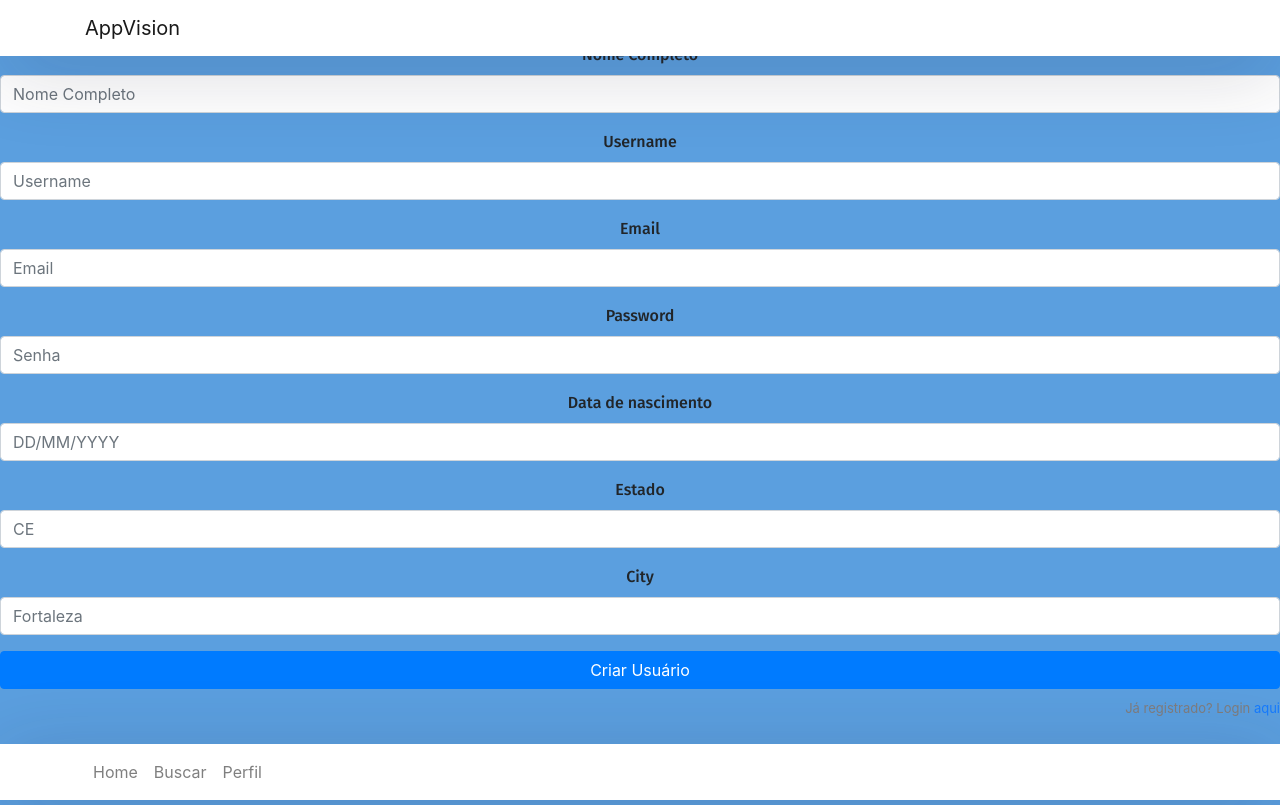
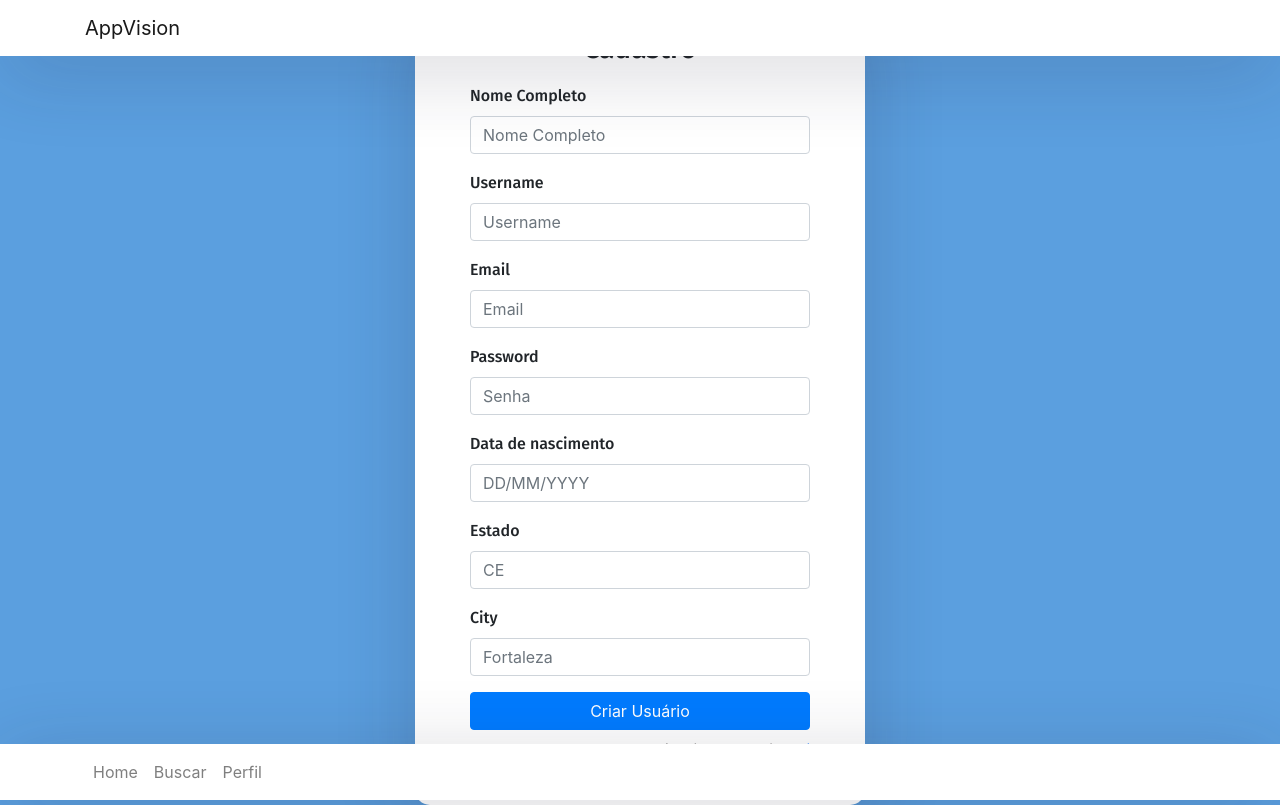
Before and after one commit to mck-pratica-ads/mackenzie-pratica-ads, a React (Create React App) app: page /sign-up in a window 1280 px wide. Built offline with nearby package versions, Linux system fonts and the light colour scheme; the HTML template or start-up script is replaced by a standard one.

Commit message:
Improve login and signup components

```diff
--- a/src/components/login.component.js
+++ b/src/components/login.component.js
@@ -39,6 +39,8 @@ export default class Login extends Component {
         const { username, password, isLoading, hasError } = this.state;
 
         return (
+            <div className="auth-wrapper">
+                <div className="auth-inner">
                 <form onSubmit={this.submitLogin}>
                     {hasError ?
                     (<Alert key={'danger'} variant={'danger'}>
@@ -86,6 +88,8 @@ export default class Login extends Component {
                     </p>
                     </div>)}
                 </form>
+            </div>
+            </div>
         );
     }
 }
--- a/src/components/signup.component.js
+++ b/src/components/signup.component.js
@@ -42,6 +42,8 @@ export default class SignUp extends Component {
     render() {
         const {email, password, fullname, username, birthdate, state, city, hasError, isLoading} = this.state;
         return (
+            <div className="auth-wrapper">
+                <div className="auth-inner">
             <form onSubmit={this.submitSignUp}>
                 {hasError ?
                 (<Alert key={'danger'} variant={'danger'}>
@@ -97,6 +99,8 @@ export default class SignUp extends Component {
 
                 </div>)}
             </form>
+            </div>
+            </div>
         );
     }
 }
```
Lines whose indentation alone changed are shown as unchanged.
